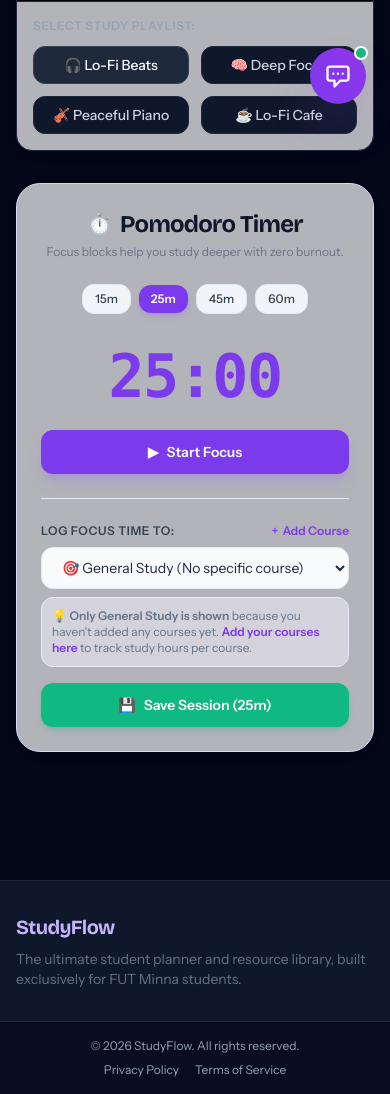
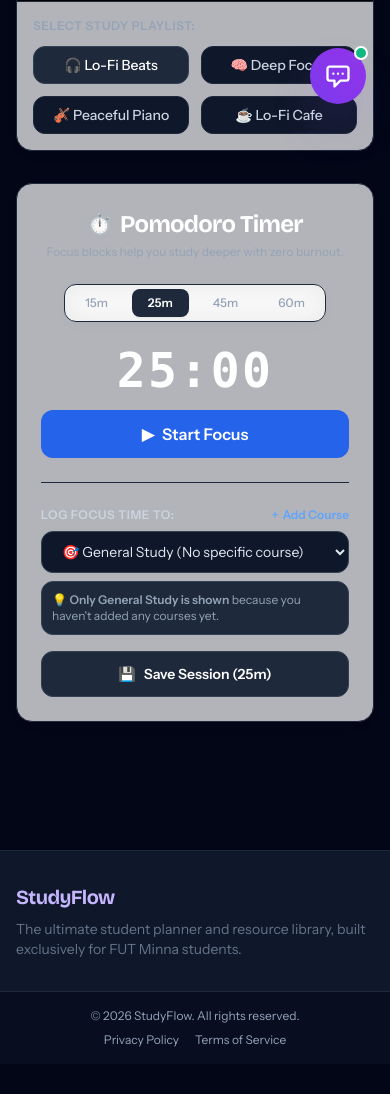
Before and after one commit to peterafolabi-dev/studyflow, a Django app: template templates/planner/study_room.html in a window 390 px wide. Shown: the part 716-1810 px from the top of the page. After the commit the page ends 1763 px from the top, so only its background shows below. Run offline with Django 3.2, Linux system fonts and the light colour scheme; the template is opened without the code that fills it, so the values that code supplies are empty; some libraries are stand-ins or nearby versions.

Commit message:
style: update study room layout for improved aesthetics and enhance timer button functionality

```diff
--- a/studyflow/settings.py
+++ b/studyflow/settings.py
@@ -12,11 +12,16 @@ https://docs.djangoproject.com/en/6.1/ref/settings/
 
 import os
 import sys
+import mimetypes
 from dotenv import load_dotenv
 load_dotenv()
 from pathlib import Path
 import dj_database_url
 from django.core.exceptions import ImproperlyConfigured
+
+# Ensure CSS and JS are correctly served even if OS mime.types is missing
+mimetypes.add_type("text/css", ".css", True)
+mimetypes.add_type("text/javascript", ".js", True)
 
 # Build paths inside the project like this: BASE_DIR / 'subdir'.
 BASE_DIR = Path(__file__).resolve().parent.parent
--- a/templates/planner/study_room.html
+++ b/templates/planner/study_room.html
@@ -129,51 +129,39 @@
   </div>
 
   <!-- Right Column: Pomodoro Focus Timer -->
-  <div class="w-full max-w-[500px] lg:max-w-none mx-auto relative overflow-hidden rounded-3xl border border-brand-200 dark:border-slate-800 shadow-xl bg-white dark:bg-slate-900/90 p-6 sm:p-8 flex flex-col items-center justify-center fade-in-up" style="animation-delay: 0.1s">
+  <div class="w-full mx-auto relative overflow-hidden bg-slate-900/80 border border-slate-800 rounded-2xl p-6 shadow-xl flex flex-col items-center justify-center fade-in-up" style="animation-delay: 0.1s">
 
     <div class="flex items-center gap-2 mb-1">
       <span class="text-xl">⏱️</span>
-      <h2 class="font-display text-2xl font-bold text-slate-900 dark:text-white">Pomodoro Timer</h2>
+      <h2 class="font-display text-2xl font-bold text-white">Pomodoro Timer</h2>
     </div>
-    <p class="text-xs text-slate-500 dark:text-slate-400 mb-4 text-center">Focus blocks help you study deeper with zero burnout.</p>
+    <p class="text-xs text-slate-400 mb-4 text-center">Focus blocks help you study deeper with zero burnout.</p>
 
     <!-- Duration Presets -->
-    <div class="flex items-center gap-2 my-2">
-      <button type="button" onclick="setDuration(15)" data-mins="15"
-              class="duration-preset-btn px-3 py-1.5 rounded-xl text-xs font-medium bg-slate-100 dark:bg-slate-800 border border-slate-200 dark:border-slate-700 text-slate-700 dark:text-slate-300 hover:bg-brand-50 dark:hover:bg-slate-700 transition">
-        15m
-      </button>
-      <button type="button" onclick="setDuration(25)" data-mins="25"
-              class="duration-preset-btn px-3 py-1.5 rounded-xl text-xs font-bold bg-brand-600 text-white shadow-md shadow-brand-500/25 transition">
-        25m
-      </button>
-      <button type="button" onclick="setDuration(45)" data-mins="45"
-              class="duration-preset-btn px-3 py-1.5 rounded-xl text-xs font-medium bg-slate-100 dark:bg-slate-800 border border-slate-200 dark:border-slate-700 text-slate-700 dark:text-slate-300 hover:bg-brand-50 dark:hover:bg-slate-700 transition">
-        45m
-      </button>
-      <button type="button" onclick="setDuration(60)" data-mins="60"
-              class="duration-preset-btn px-3 py-1.5 rounded-xl text-xs font-medium bg-slate-100 dark:bg-slate-800 border border-slate-200 dark:border-slate-700 text-slate-700 dark:text-slate-300 hover:bg-brand-50 dark:hover:bg-slate-700 transition">
-        60m
-      </button>
+    <div class="flex items-center gap-2 my-2 bg-slate-900 p-1 rounded-xl border border-slate-800">
+      <button type="button" onclick="setDuration(15)" data-mins="15" class="duration-preset-btn px-4 py-1.5 rounded-lg text-xs font-medium text-slate-400 hover:text-white hover:bg-slate-800 transition">15m</button>
+      <button type="button" onclick="setDuration(25)" data-mins="25" class="duration-preset-btn px-4 py-1.5 rounded-lg text-xs font-bold bg-slate-800 text-white shadow-sm transition">25m</button>
+      <button type="button" onclick="setDuration(45)" data-mins="45" class="duration-preset-btn px-4 py-1.5 rounded-lg text-xs font-medium text-slate-400 hover:text-white hover:bg-slate-800 transition">45m</button>
+      <button type="button" onclick="setDuration(60)" data-mins="60" class="duration-preset-btn px-4 py-1.5 rounded-lg text-xs font-medium text-slate-400 hover:text-white hover:bg-slate-800 transition">60m</button>
     </div>
 
     <!-- Timer Countdown Display -->
-    <div class="text-6xl sm:text-7xl font-display font-black text-brand-600 dark:text-brand-400 my-6 tracking-tight font-mono tabular-nums select-none" id="timer-display">
+    <div class="text-5xl font-mono font-bold tracking-wider my-4 text-white" id="timer-display">
         25:00
     </div>
 
     <!-- Timer Actions: Start / Pause / Reset -->
     <div class="flex w-full gap-3 mb-6">
-        <button id="start-btn" class="flex-1 bg-brand-600 hover:bg-brand-700 text-white px-5 py-3 rounded-xl font-bold text-sm transition-all shadow-lg shadow-brand-500/25 flex items-center justify-center gap-2 hover:scale-[1.02]">
+        <button id="start-btn" class="flex-1 bg-blue-600 hover:bg-blue-500 text-white font-semibold py-3 px-6 rounded-xl w-full transition-all flex items-center justify-center gap-2">
             <span id="timer-btn-icon">▶</span>
             <span id="timer-btn-text">Start Focus</span>
         </button>
-        <button id="reset-btn" class="bg-slate-200 dark:bg-slate-800 hover:bg-slate-300 dark:hover:bg-slate-700 text-slate-700 dark:text-slate-200 px-4 py-3 rounded-xl font-semibold text-sm transition-all hidden flex items-center gap-1.5">
-            <span>🔄</span> <span>Reset</span>
+        <button id="reset-btn" class="bg-slate-800 hover:bg-slate-700 text-slate-200 px-4 py-3 rounded-xl font-semibold text-sm transition-all hidden flex items-center justify-center gap-1.5">
+            <span>🔄</span>
         </button>
     </div>
 
-    <hr class="w-full border-slate-200 dark:border-slate-800 mb-6">
+    <hr class="w-full border-slate-800 mb-6">
 
     <!-- Log Focus Session Form -->
     <form method="post" action="{% url 'log_study' %}" id="log-form" class="w-full">
@@ -181,25 +169,24 @@
         <input type="hidden" name="duration" id="duration-input" value="25">
         <div class="text-left mb-4">
             <div class="flex items-center justify-between mb-2">
-                <label class="block text-xs font-semibold text-slate-700 dark:text-slate-300 uppercase tracking-wider">Log Focus Time To:</label>
-                <a href="{% url 'course_create' %}" class="text-xs text-brand-600 dark:text-brand-400 font-semibold hover:underline flex items-center gap-1">
+                <label class="block text-xs font-semibold text-slate-300 uppercase tracking-wider">Log Focus Time To:</label>
+                <a href="{% url 'course_create' %}" class="text-xs text-blue-400 font-semibold hover:underline flex items-center gap-1">
                     <span>+</span> Add Course
                 </a>
             </div>
-            <select name="course_id" class="w-full bg-slate-50 dark:bg-slate-800 border border-slate-200 dark:border-slate-700 rounded-xl px-4 py-2.5 text-sm focus:ring-2 focus:ring-brand-500 focus:outline-none text-slate-800 dark:text-slate-200">
+            <select name="course_id" class="w-full bg-slate-900 border border-slate-700 rounded-xl px-4 py-2.5 text-sm focus:ring-2 focus:ring-blue-500 focus:outline-none text-slate-200">
                 <option value="">🎯 General Study (No specific course)</option>
                 {% for c in courses %}
                 <option value="{{ c.id }}">📖 {{ c.name }}{% if c.code %} ({{ c.code }}){% endif %}</option>
                 {% endfor %}
             </select>
             {% if not courses %}
-            <p class="text-xs text-slate-500 dark:text-slate-400 mt-2 bg-brand-50/50 dark:bg-slate-800/60 p-2.5 rounded-xl border border-brand-100 dark:border-slate-700/60">
+            <p class="text-xs text-slate-400 mt-2 bg-slate-800 p-2.5 rounded-xl border border-slate-700">
               💡 <strong>Only General Study is shown</strong> because you haven't added any courses yet.
-              <a href="{% url 'course_create' %}" class="text-brand-600 dark:text-brand-400 font-semibold hover:underline">Add your courses here</a> to track study hours per course.
             </p>
             {% endif %}
         </div>
-        <button type="submit" class="w-full bg-emerald-500 hover:bg-emerald-600 text-white px-4 py-3 rounded-xl font-bold text-sm transition-all shadow-md shadow-emerald-500/25 flex items-center justify-center gap-2 hover:scale-[1.01]" id="log-btn">
+        <button type="submit" class="w-full bg-slate-800 hover:bg-slate-700 border border-slate-700 text-white px-4 py-3 rounded-xl font-semibold text-sm transition-all flex items-center justify-center gap-2" id="log-btn">
             <span>💾</span> <span>Save Session (25m)</span>
         </button>
     </form>
@@ -238,10 +225,10 @@
 
         // Update active chip styling
         document.querySelectorAll('.spotify-preset-btn').forEach(b => {
-            b.className = 'spotify-preset-btn px-3 py-2 rounded-xl text-xs font-medium transition flex items-center justify-center gap-1.5 bg-white dark:bg-slate-800 text-slate-700 dark:text-slate-200 border border-slate-200 dark:border-slate-700 hover:bg-brand-50 dark:hover:bg-slate-700';
+            b.className = 'spotify-preset-btn bg-slate-900 border-slate-800 text-slate-300 border hover:bg-slate-800 rounded-xl py-2 px-3 text-sm font-medium transition';
         });
         if (btn) {
-            btn.className = 'spotify-preset-btn active-spotify px-3 py-2 rounded-xl text-xs font-bold transition flex items-center justify-center gap-1.5 bg-brand-600 text-white shadow-sm';
+            btn.className = 'spotify-preset-btn bg-slate-800 border-slate-700 text-white border hover:bg-slate-700 rounded-xl py-2 px-3 text-sm font-medium transition';
         }
     }
 
@@ -292,8 +279,8 @@
         document.querySelectorAll('.duration-preset-btn').forEach(btn => {
             const isMatch = parseInt(btn.dataset.mins) === mins;
             btn.className = isMatch
-                ? 'duration-preset-btn px-3 py-1.5 rounded-xl text-xs font-bold bg-brand-600 text-white shadow-md shadow-brand-500/25 transition'
-                : 'duration-preset-btn px-3 py-1.5 rounded-xl text-xs font-medium bg-slate-100 dark:bg-slate-800 border border-slate-200 dark:border-slate-700 text-slate-700 dark:text-slate-300 hover:bg-brand-50 dark:hover:bg-slate-700 transition';
+                ? 'duration-preset-btn px-4 py-1.5 rounded-lg text-xs font-bold bg-slate-800 text-white shadow-sm transition'
+                : 'duration-preset-btn px-4 py-1.5 rounded-lg text-xs font-medium text-slate-400 hover:text-white hover:bg-slate-800 transition';
         });
         updateDisplay();
     }
@@ -303,8 +290,8 @@
             isRunning = true;
             timerBtnIcon.textContent = '⏸';
             timerBtnText.textContent = 'Pause Focus';
-            startBtn.classList.replace('bg-brand-600', 'bg-amber-500');
-            startBtn.classList.replace('hover:bg-brand-700', 'hover:bg-amber-600');
+            startBtn.classList.replace('bg-blue-600', 'bg-amber-600');
+            startBtn.classList.replace('hover:bg-blue-500', 'hover:bg-amber-500');
             resetBtn.classList.remove('hidden');
 
             timerId = setInterval(() => {
@@ -324,8 +311,8 @@
             clearInterval(timerId);
             timerBtnIcon.textContent = '▶';
             timerBtnText.textContent = 'Resume Focus';
-            startBtn.classList.replace('bg-amber-500', 'bg-brand-600');
-            startBtn.classList.replace('hover:bg-amber-600', 'hover:bg-brand-700');
+            startBtn.classList.replace('bg-amber-600', 'bg-blue-600');
+            startBtn.classList.replace('hover:bg-amber-500', 'hover:bg-blue-500');
         }
     });
 
@@ -336,8 +323,8 @@
         updateDisplay();
         timerBtnIcon.textContent = '▶';
         timerBtnText.textContent = 'Start Focus';
-        startBtn.classList.replace('bg-amber-500', 'bg-brand-600');
-        startBtn.classList.replace('hover:bg-amber-600', 'hover:bg-brand-700');
+        startBtn.classList.replace('bg-amber-600', 'bg-blue-600');
+        startBtn.classList.replace('hover:bg-amber-500', 'hover:bg-blue-500');
         resetBtn.classList.add('hidden');
     });
 </script>
```
